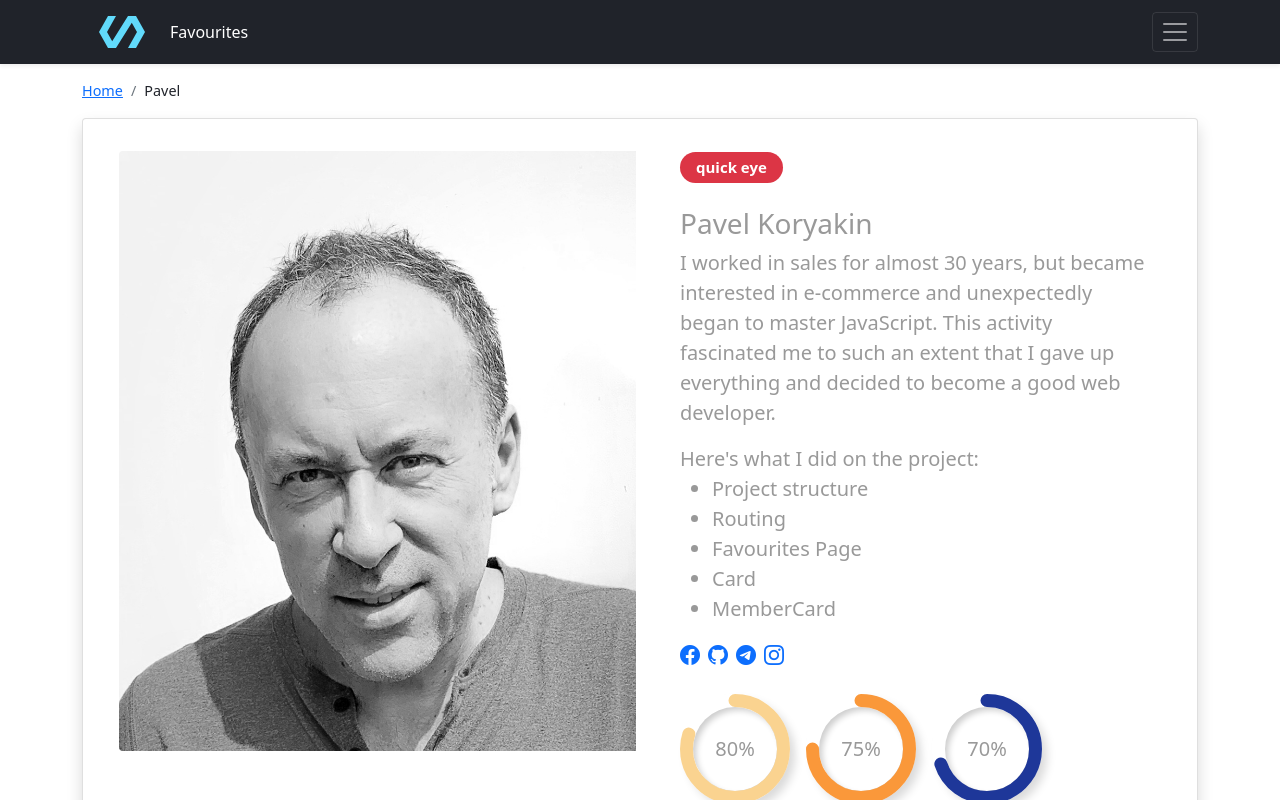
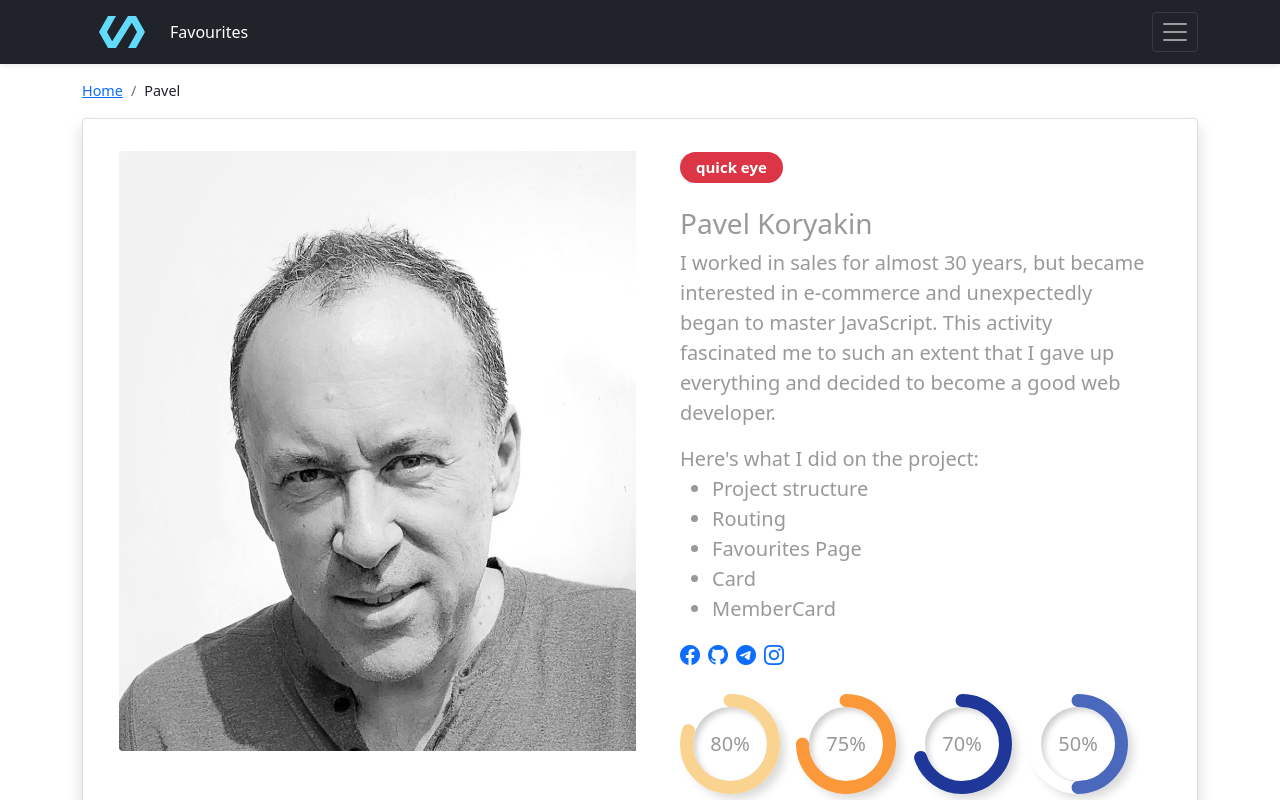
Before and after one commit to unclekoin/react-hackathon-team-website, a React (Create React App) app: page /member/67rdca3eeb7f6fgeed471818 in a window 1280 px wide. Shown: the top 800 px of the page. Built offline with nearby package versions, Linux system fonts and the light colour scheme.

Commit message:
Progress circle updated. Length 100px and line-width 13px

```diff
--- a/src/components/progress/progress.jsx
+++ b/src/components/progress/progress.jsx
@@ -4,10 +4,10 @@ import classes from './progress.module.css'
 
 const Progress = ({value = '65', title = 'HTML', color = 'cadetblue', type = 'circle'}) => {
   const [barStyle, setBarStyle] = useState({width: '0%'})
-  const [circleStyle, setCircleStyle] = useState({strokeDashoffset: 304})
+  const [circleStyle, setCircleStyle] = useState({strokeDashoffset: 273})
 
-  const length = 110  // don't forget to update strokeDashoffset
-  const innerLength = 84
+  const length = 100  // don't forget to update strokeDashoffset
+  const innerLength = 74
 
   useEffect(() => {
     switch (type) {
--- a/src/components/progress/progress.module.css
+++ b/src/components/progress/progress.module.css
@@ -1,6 +1,6 @@
 :root {
-  --length: 110px;
-  --inner-length: 84px;
+  --length: 100px;
+  --inner-length: 74px;
   --line-width: 13px;
 }
 
```
